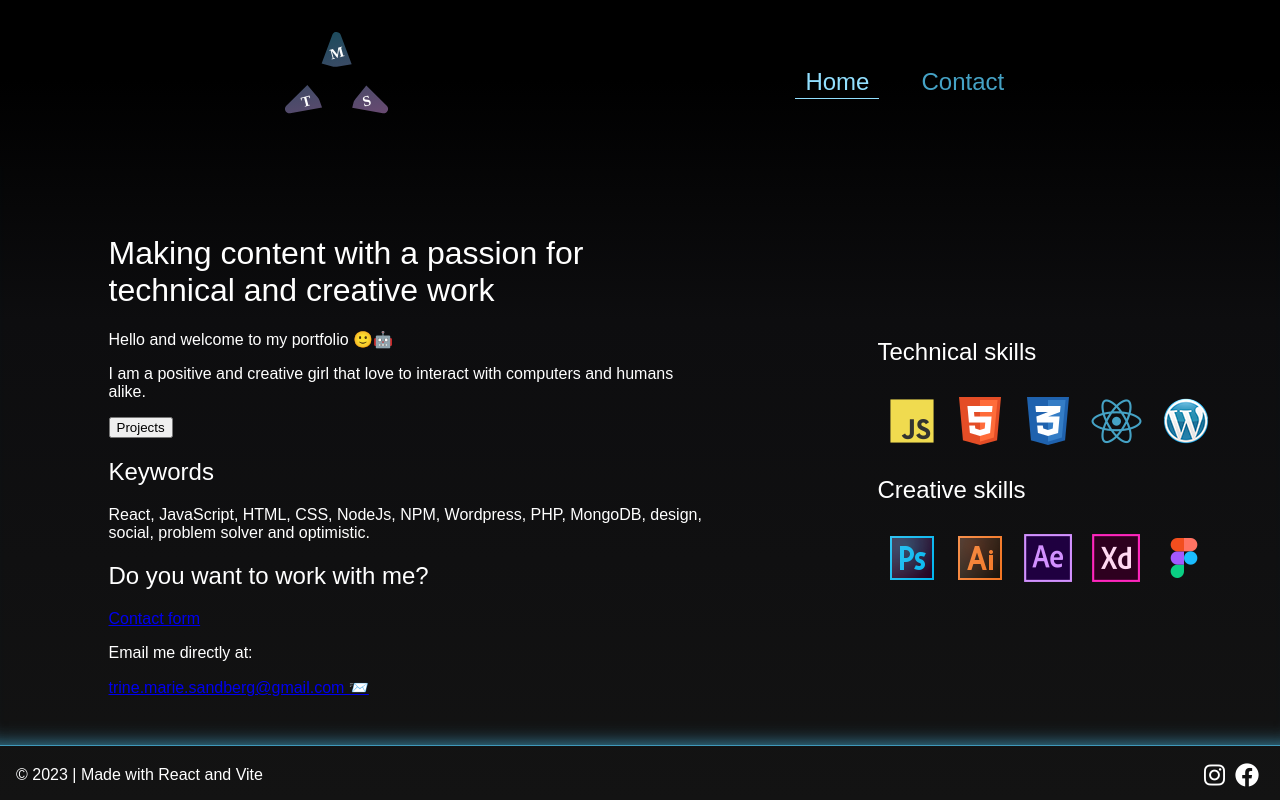
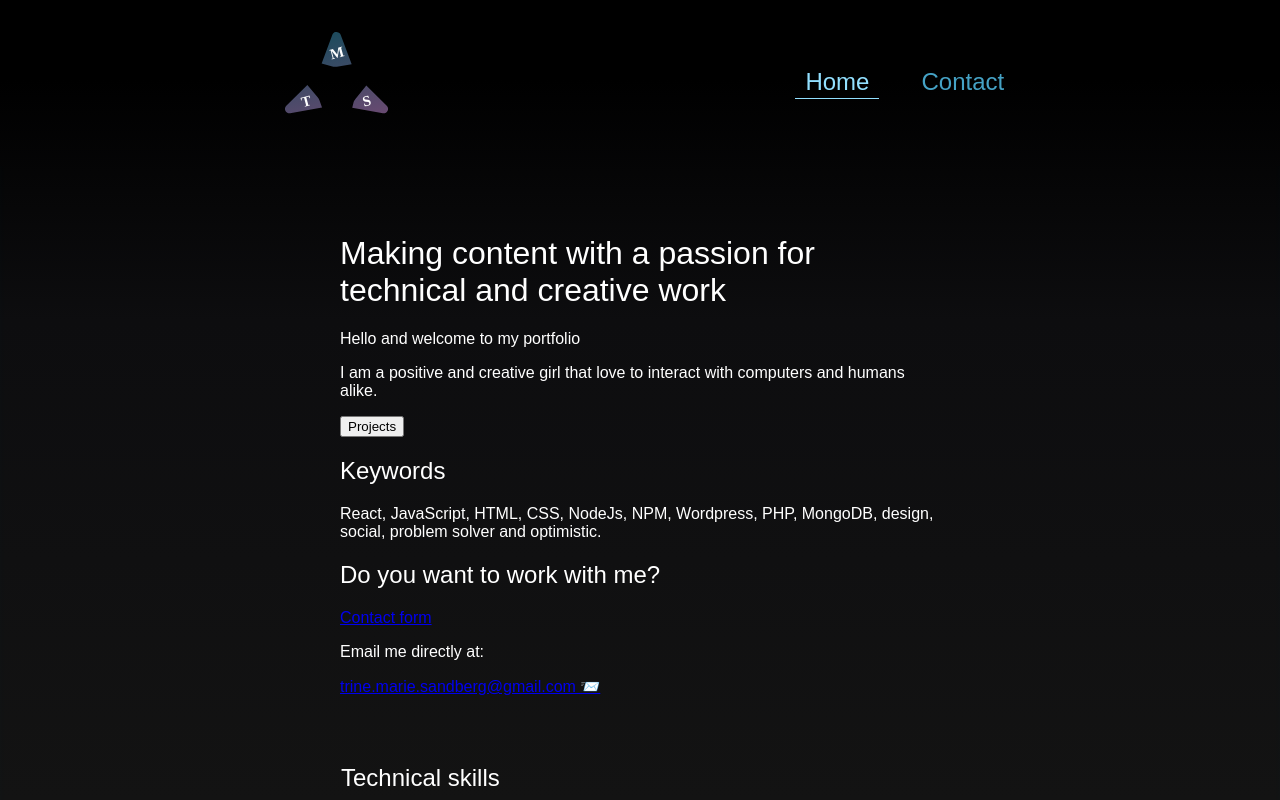
Before and after one commit to trine-marie-sandberg/portfolio, a React (Vite) app: page / in a window 1280 px wide. Built offline with nearby package versions, Linux system fonts and the light colour scheme; a web font is replaced by a local one.

Commit message:
adds content

```diff
--- a/src/pages/home/index.jsx
+++ b/src/pages/home/index.jsx
@@ -10,7 +10,7 @@ export default function HomePage() {
                 <h1>
                   Making content with a passion for technical and creative work
                 </h1>
-                <p>Hello and welcome to my portfolio 🙂🤖</p>
+                <p>Hello and welcome to my portfolio</p>
                 <p>
                   I am a positive and creative girl that love to interact with computers and humans alike.
                 </p>
@@ -31,6 +31,8 @@ export default function HomePage() {
                         <SkillImg src="/css.png" alt="css"/>
                         <SkillIcon className="fa-brands fa-react"></SkillIcon>
                         <SkillImg src="/wp.png" alt="Wordpress"/>
+                        <SkillImg src="/mbdb.png" alt="MongoDB"/>
+                        <SkillImg src="/bootstrap.png" alt="Bootstrap"/>
                     </FlexWrap>
                 </div>
                 <div>
```
Also changed, not shown: public/bootstrap.png (added), public/mbdb.png (added).
